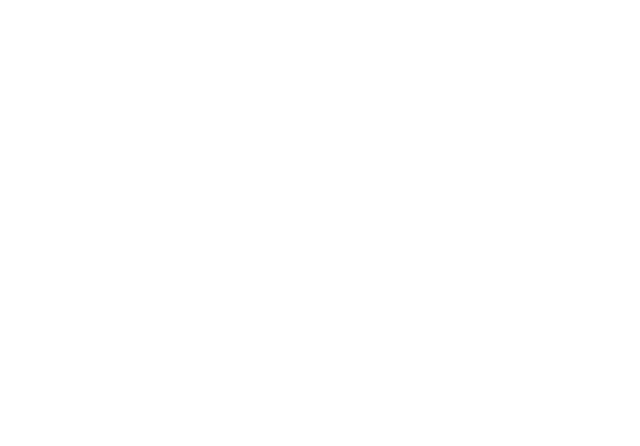
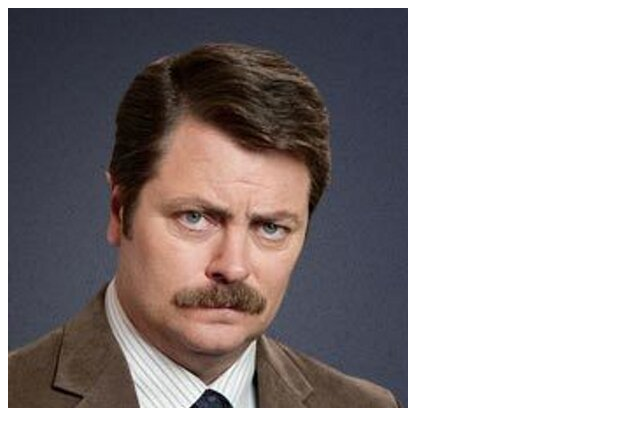
Before and after one commit to DivyaGupta261/WebSocket, a website: page index.html in a window 1280 px wide. Shown: the whole page, without its empty margins (0-640 px from the left). Drawn offline with Linux system fonts and the light colour scheme.

Commit message:
image added

```diff
--- a/index.html
+++ b/index.html
@@ -17,7 +17,9 @@
 
 <body id="page-top" class="index">
 
-    <header>  </header>
+    <header>
+      <img src="img/ron3.jpg"></img>
+    </header>
     <content>  </content>
     <footer>  </footer>
 
```
